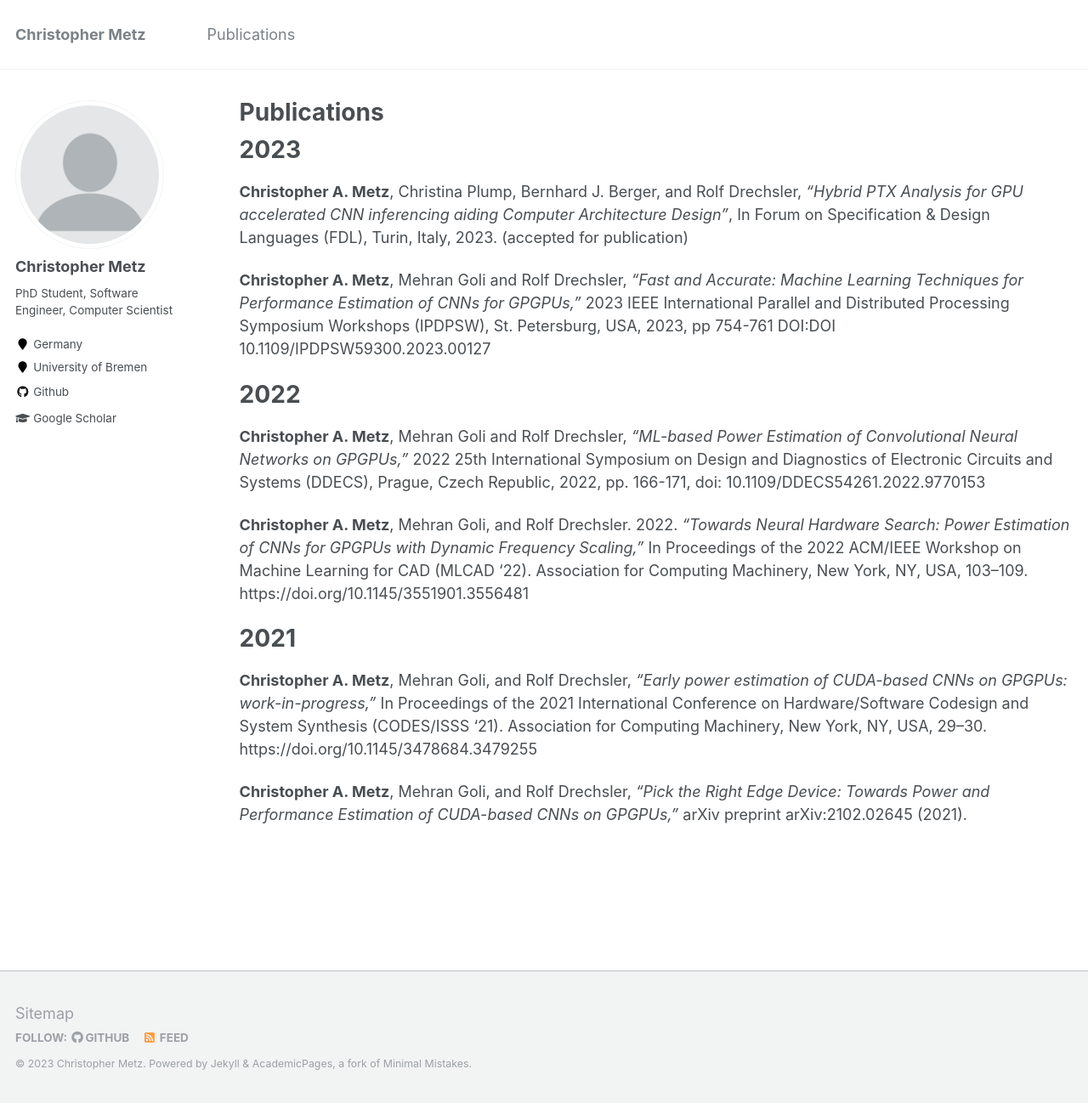
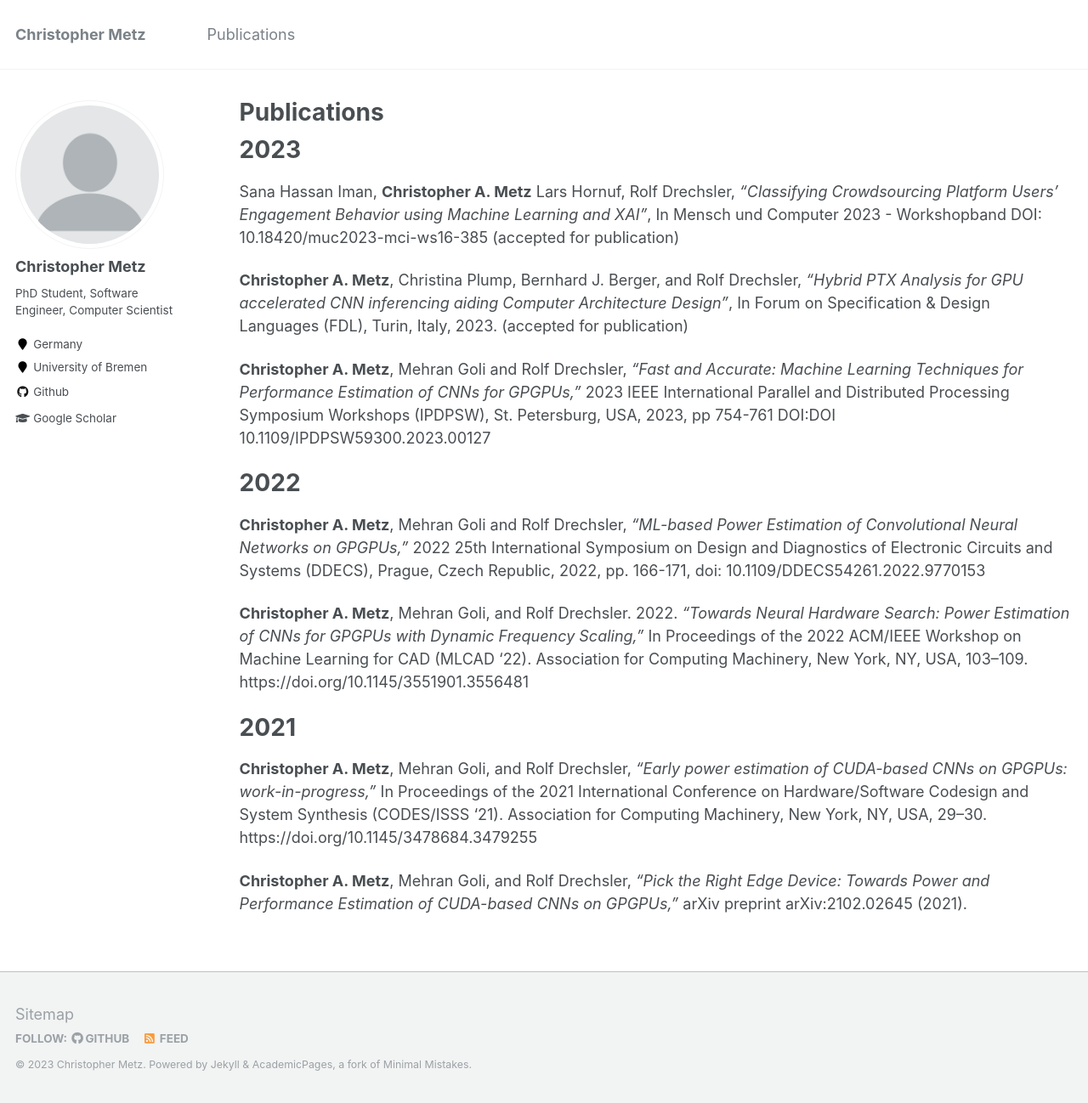
Before and after one commit to chmetz/chmetz.github.io, a Jekyll site: the page built from _pages/publications.md, in a window 1280 px wide and 1298 px high. Shown: the whole window at 85% size. Built offline with Jekyll 4.4.1, drawn with Linux system fonts in a browser that asks for light colours.

Commit message:
update paper

```diff
--- a/_pages/publications.md
+++ b/_pages/publications.md
@@ -6,6 +6,8 @@ author_profile: true
 ---
 
 # 2023
+
+Sana Hassan Iman, **Christopher A. Metz** Lars Hornuf, Rolf Drechsler, *"Classifying Crowdsourcing Platform Users' Engagement Behavior using Machine Learning and XAI"*, In Mensch und Computer 2023 - Workshopband DOI: 10.18420/muc2023-mci-ws16-385 (accepted for publication)
 
 **Christopher A. Metz**, Christina Plump, Bernhard J. Berger, and Rolf Drechsler, *“Hybrid PTX Analysis for GPU accelerated CNN inferencing aiding Computer Architecture Design”*, In Forum on Specification & Design Languages (FDL), Turin, Italy, 2023. (accepted for publication)
 
```
